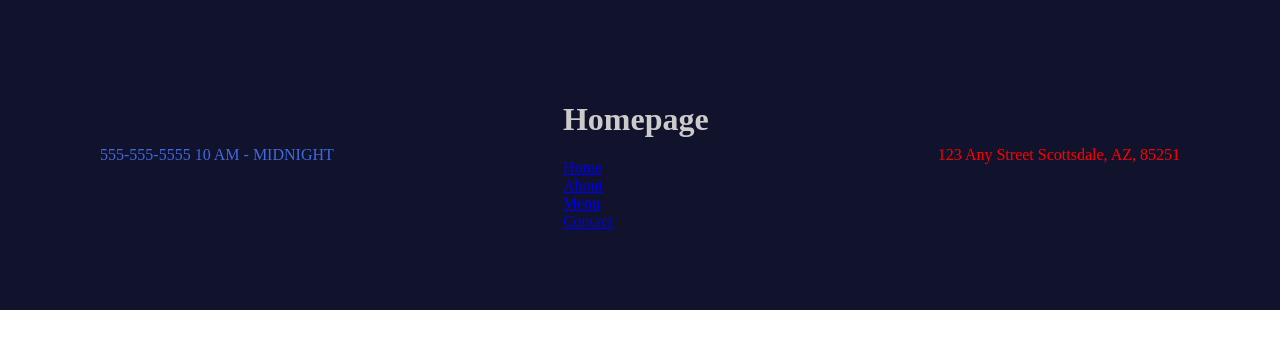
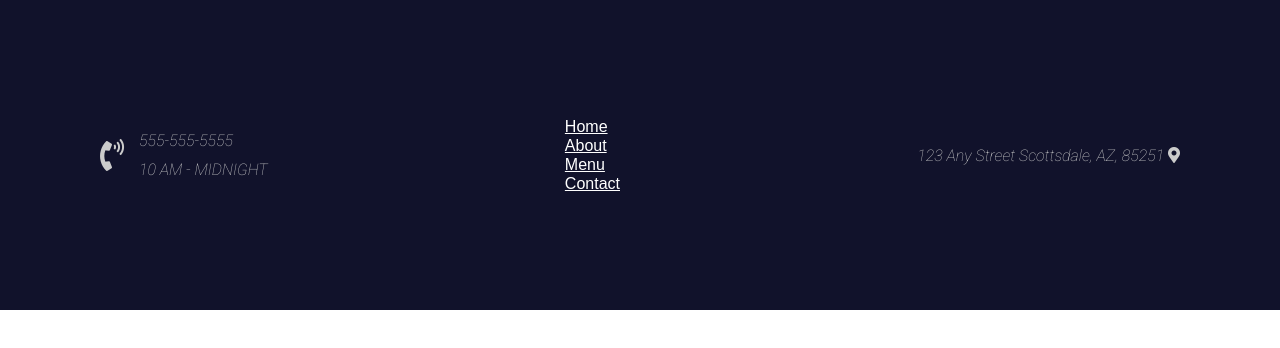
Before and after one commit to Hayden-Neilson/Bottega-Review-for-Cedit-hours-, a plain HTML site: page Html/index.html in a window 1280 px wide. Drawn offline with Linux system fonts and the light colour scheme.

Commit message:
fonts and color nav

```diff
--- a/Html/index.html
+++ b/Html/index.html
@@ -4,48 +4,71 @@
     <meta charset="UTF-8">
     <meta name="viewport" content="width=device-width, initial-scale=1.0">
     <title>Homepage</title>
+
+
+    <link href="https://fonts.googleapis.com/css2?family=Roboto:ital,wght@1,100&display=swap" rel="stylesheet">
+
+    <link href="https://fonts.googleapis.com/css2?family=Roboto:ital,wght@1,100&display=swap" rel="stylesheet">
+
+    <link  rel="stylesheet"href="https://use.fontawesome.com/releases/v5.7.1/css/all.css"
+    integrity="sha384-fnmOCqbTlWIlj8LyTjo7mOUStjsKC4pOpQbqyi7RrhN7udi9RwhKkMHpvLbHG9Sr"
+    crossorigin="anonymous"/>
+
     <link rel="stylesheet" href="style.css">
+
 
 
 </head>
 <body>
     <div class="navigation-wrapper">
 
-        <div class="contact-hours-wrapper">
-            555-555-5555
-            10 AM - MIDNIGHT
+        <div class="left-column">
+            <div class="icon">
+                <i class="fas fa-phone-volume"></i>
+            </div>
+
+            <div class="contact-hours-wrapper">
+                <div class="phone">
+                555-555-5555
+                </div>
+
+                <div class="hours">
+                10 AM - MIDNIGHT
+                </div>
+            </div>
         </div>
 
+        <div class="nav-link-wrapper">
 
-        <div class="nav-links">
-            <h1> Homepage</h1>
 
-            <div class="nav link">
+            <div class="nav-link">
                 <a href="index.html">Home</a>
             </div>
 
 
-            <div class="nav link">
+            <div class="nav-link">
                 <a href="about.html">About</a>
             </div>
 
 
-            <div class="nav link">
+            <div class="nav-link">
                 <a href="menu.html">Menu</a>
             </div>
 
 
-            <div class="nav link">
+            <div class="nav-link">
                 <a href="contact.html">Contact</a>
             </div>
 
         </div>
 
-        <div class="address-wrapper">
-            123 Any Street
-            Scottsdale, AZ, 85251
+        <div class="right-column">
+            <div class="address-wrapper">
+                123 Any Street
+                Scottsdale, AZ, 85251
+                <i class="fas fa-map-marker-alt"></i>
+            </div>
         </div>
-
     </div>
 
 </body>
--- a/Html/style.css
+++ b/Html/style.css
@@ -1,5 +1,6 @@
 body {
     margin: 0px;
+    font-family: 'Roboto', sans-serif;
 }
 
 
@@ -14,12 +15,36 @@
 
 }
 
+.left-column {
+    display: flex;
+    align-items: center;
+}
+
+.icon {
+    margin-right: 15px;
+}
+
+.icon i {
+    font-size: 2em;
+}
 
 
-.contact-hours-wrapper {
-    color: royalblue;
+
+.left-column >.contact-hours-wrapper {
+   display: grid;
+   grid-template-columns: 1fr;
+   gap: 10px;
+}
+
+.contact-hours-wrapper > .hours {
+    font-family: 'Ubuntu Condensed' sans-serif;
+}
+
+.nav-link a {
+    font-family: 'Ubuntu Condensed', sans-serif;
+    color: white;
 }
 
 .address-wrapper {
-    color: red;
+
 }
```
